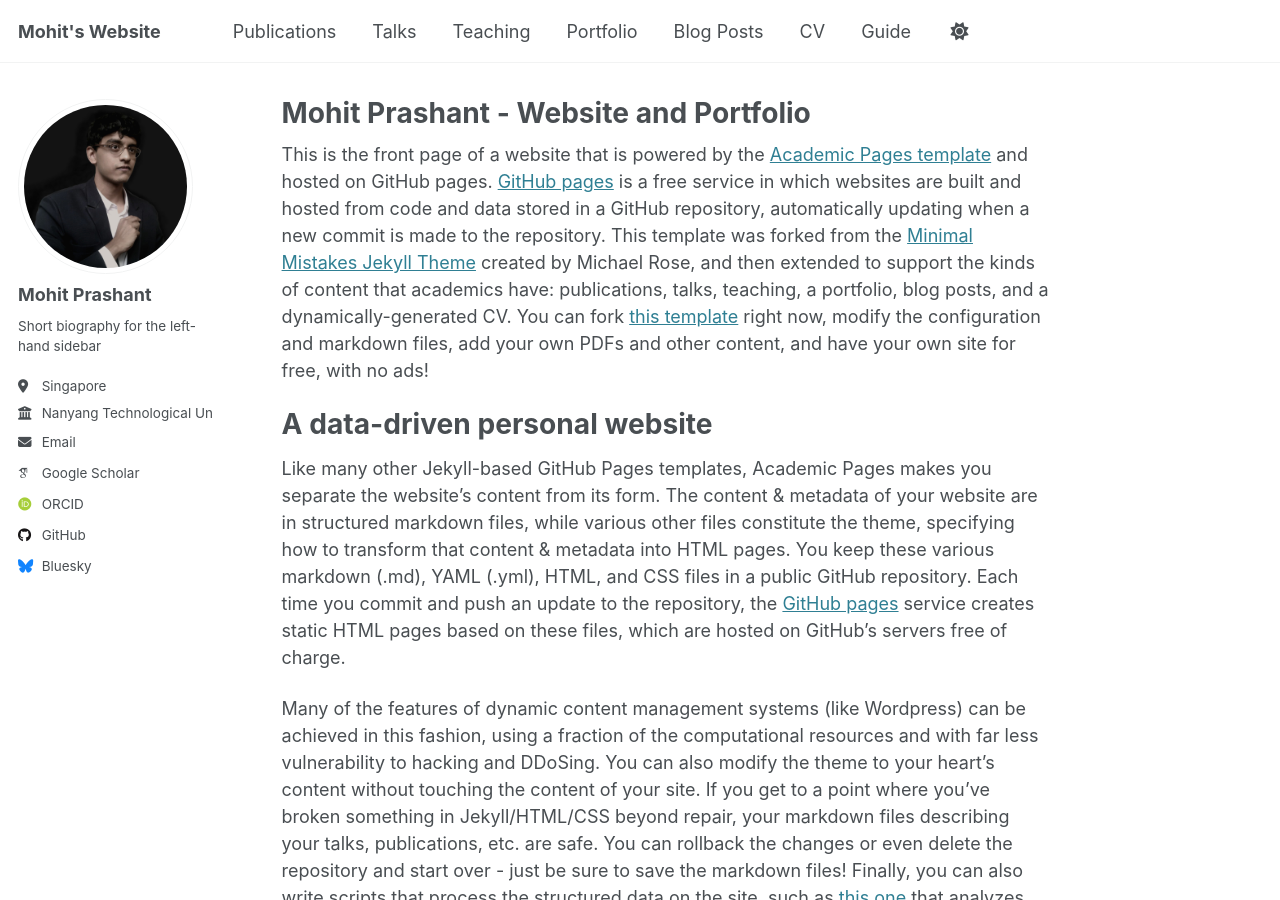
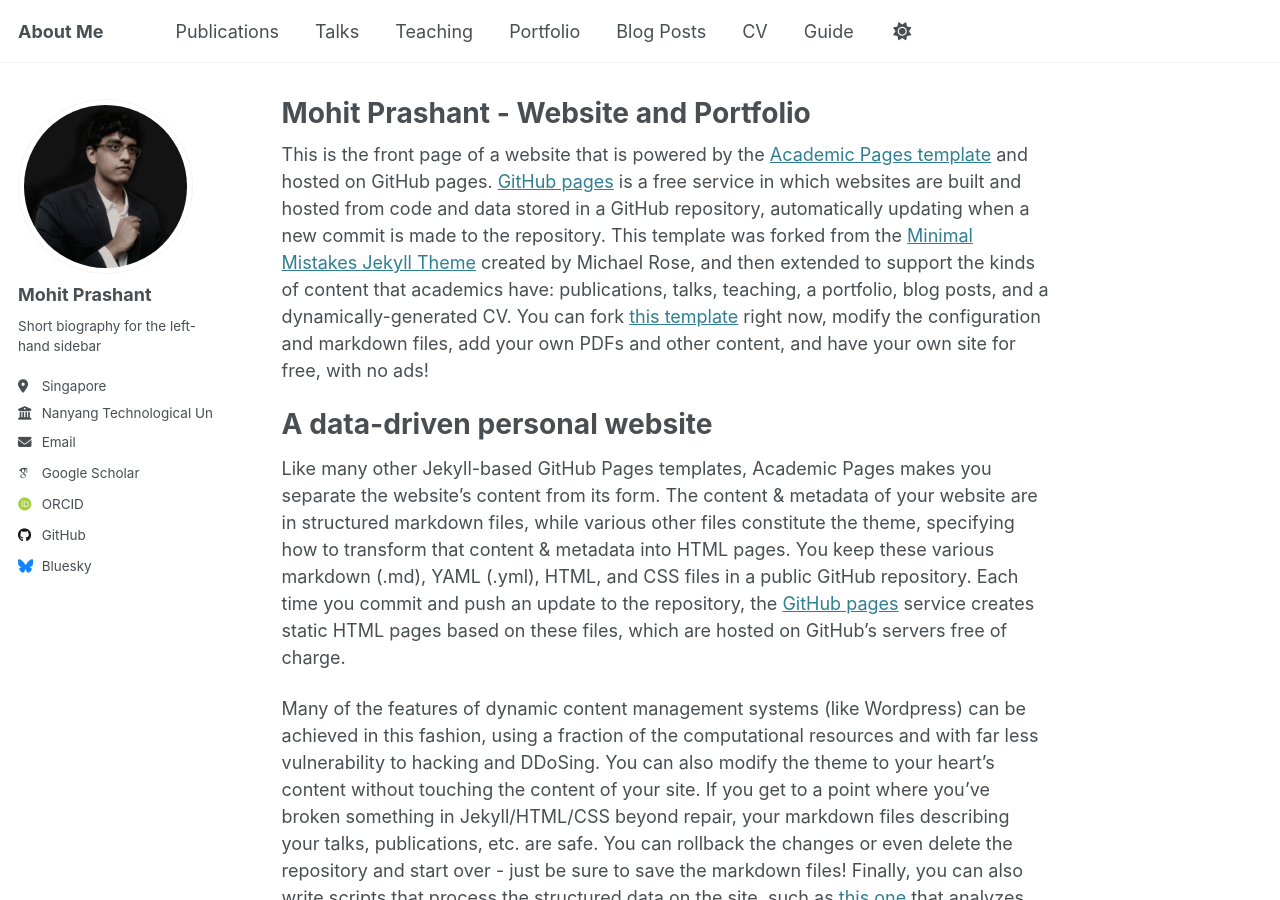
Before and after one commit to mohitprashant/mohitprashant.github.io, a Jekyll site: the page built from _pages/about.md, in a window 1280 px wide and 900 px high. Built offline with Jekyll 4.4.1, drawn with Linux system fonts in a browser that asks for light colours; some web fonts are replaced.

Commit message:
Update _config.yml

```diff
--- a/_config.yml
+++ b/_config.yml
@@ -9,7 +9,7 @@
 # Basic Site Settings
 locale                   : "en-US"
 site_theme               : "default"
-title                    : "Mohit's Website"
+title                    : "About Me"
 title_separator          : "-"
 name                     : &name "Mohit Prashant"
 description              : &description "Mohit's Website"
```
